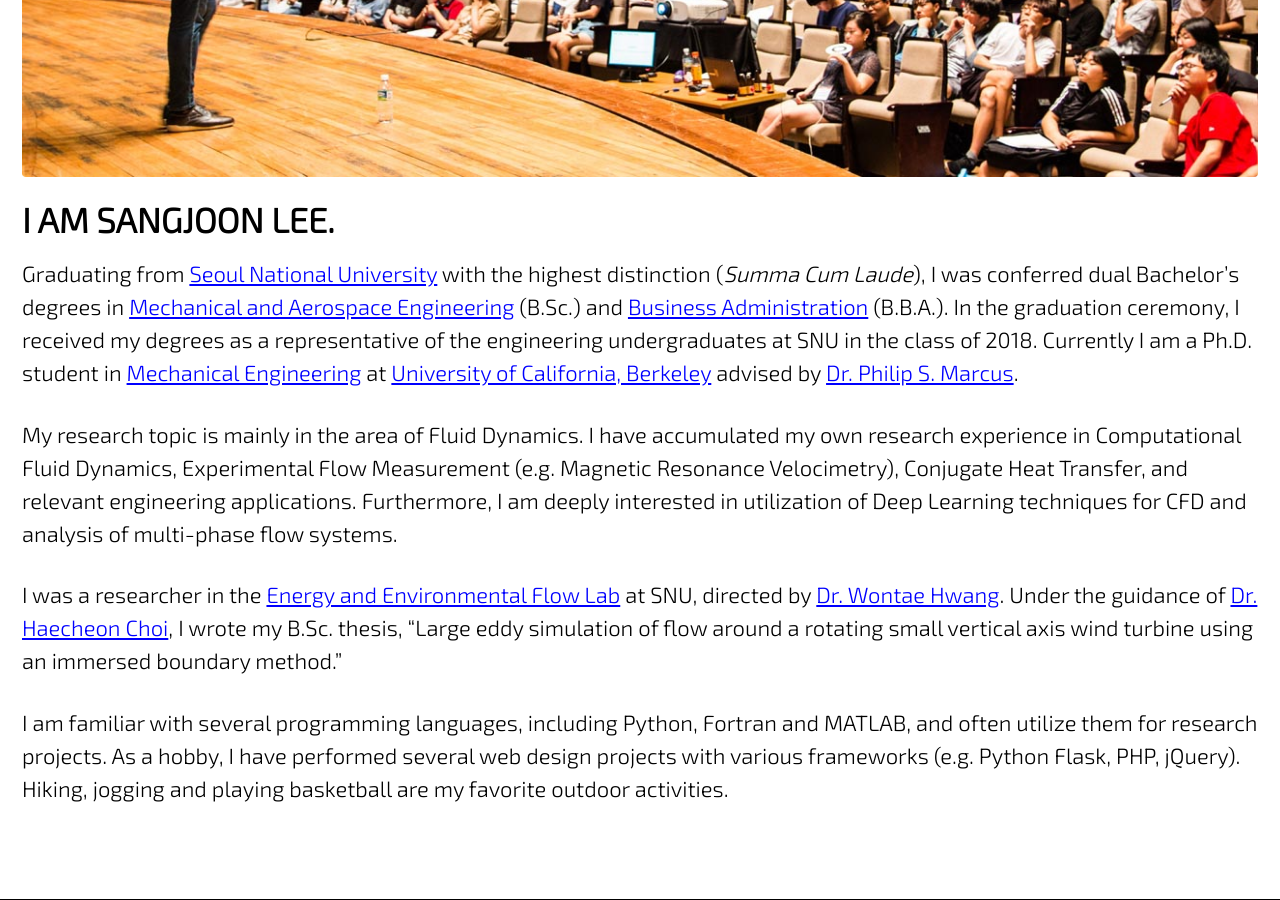
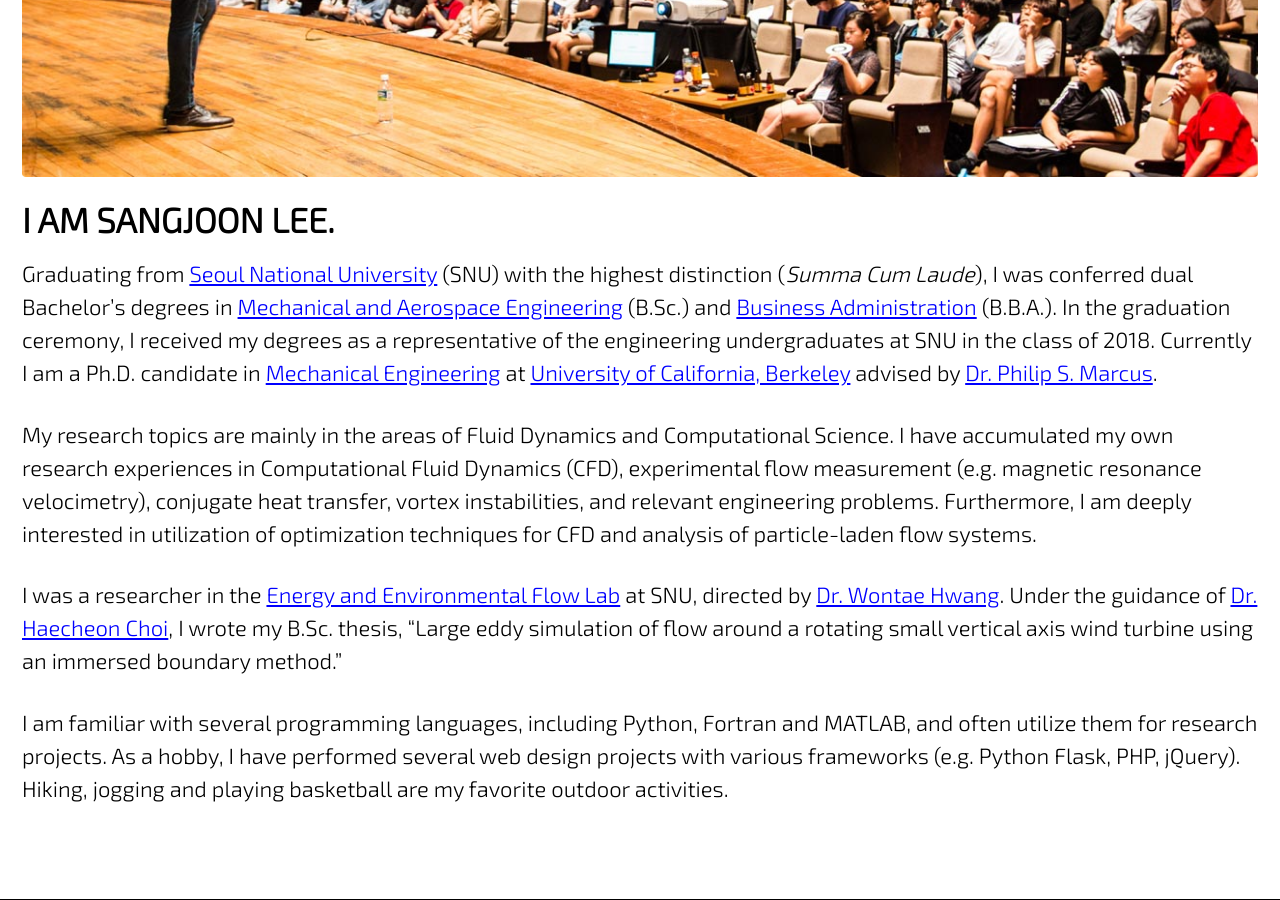
Before and after one commit to jun9303/jun9303.github.io, a Jekyll site: the page built from index.md, in a window 1280 px wide and 900 px high, scrolled down 954 px. Built offline with Jekyll 4.4.1, drawn with Linux system fonts in a browser that asks for light colours; cached includes are drawn as plain includes; nearby versions of some CDN libraries.

Commit message:
Joon <jun9303@gmail.com>

```diff
--- a/index.md
+++ b/index.md
@@ -15,9 +15,9 @@ intro:
 
 # I AM SANGJOON LEE.
 
-Graduating from [Seoul National University](https://useoul.edu/) with the highest distinction (*Summa Cum Laude*), I was conferred dual Bachelor's degrees in [Mechanical and Aerospace Engineering](http://me.snu.ac.kr/en) (B.Sc.) and [Business Administration](http://cba.snu.ac.kr/en) (B.B.A.). In the graduation ceremony, I received my degrees as a representative of the engineering undergraduates at SNU in the class of 2018. Currently I am a Ph.D. student in [Mechanical Engineering](https://me.berkeley.edu/) at [University of California, Berkeley](https://www.berkeley.edu/) advised by [Dr. Philip S. Marcus](https://me.berkeley.edu/people/philip-s-marcus/).
+Graduating from [Seoul National University](https://useoul.edu/) (SNU) with the highest distinction (*Summa Cum Laude*), I was conferred dual Bachelor's degrees in [Mechanical and Aerospace Engineering](http://me.snu.ac.kr/en) (B.Sc.) and [Business Administration](http://cba.snu.ac.kr/en) (B.B.A.). In the graduation ceremony, I received my degrees as a representative of the engineering undergraduates at SNU in the class of 2018. Currently I am a Ph.D. candidate in [Mechanical Engineering](https://me.berkeley.edu/) at [University of California, Berkeley](https://www.berkeley.edu/) advised by [Dr. Philip S. Marcus](https://me.berkeley.edu/people/philip-s-marcus/).
 
-My research topic is mainly in the area of Fluid Dynamics. I have accumulated my own research experience in Computational Fluid Dynamics, Experimental Flow Measurement (e.g. Magnetic Resonance Velocimetry), Conjugate Heat Transfer, and relevant engineering applications. Furthermore, I am deeply interested in utilization of Deep Learning techniques for CFD and analysis of multi-phase flow systems.
+My research topics are mainly in the areas of Fluid Dynamics and Computational Science. I have accumulated my own research experiences in Computational Fluid Dynamics (CFD), experimental flow measurement (e.g. magnetic resonance velocimetry), conjugate heat transfer, vortex instabilities, and relevant engineering problems. Furthermore, I am deeply interested in utilization of optimization techniques for CFD and analysis of particle-laden flow systems.
 
 I was a researcher in the [Energy and Environmental Flow Lab](http://eeflow.snu.ac.kr/) at SNU, directed by [Dr. Wontae Hwang](http://me.snu.ac.kr/node/141). Under the guidance of [Dr. Haecheon Choi](http://me.snu.ac.kr/node/116), I wrote my B.Sc. thesis, "Large eddy simulation of flow around a rotating small vertical axis wind turbine using an immersed boundary method."
 
```
Also changed, not shown: _pages/about.md (+5 -2 lines).
